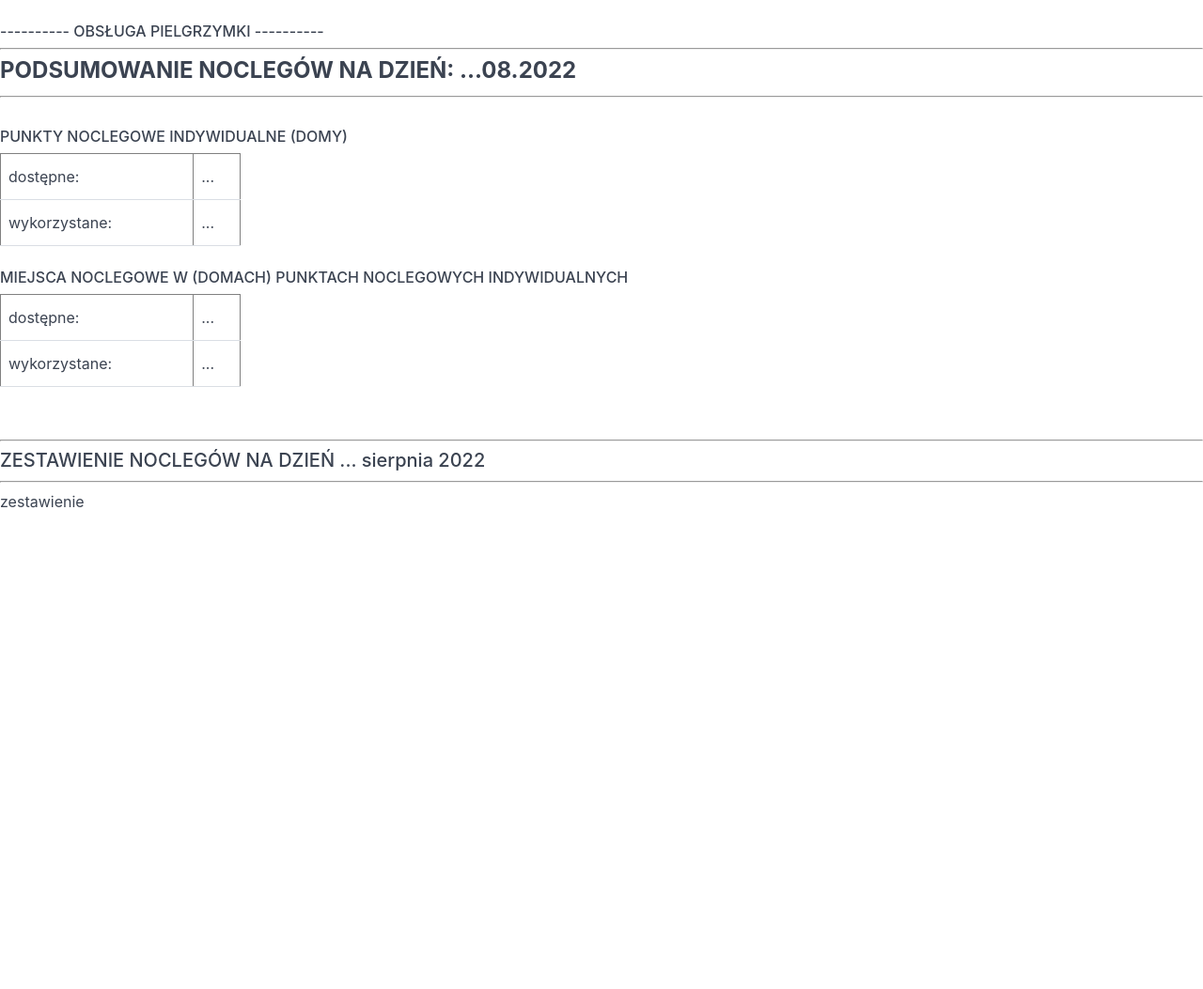
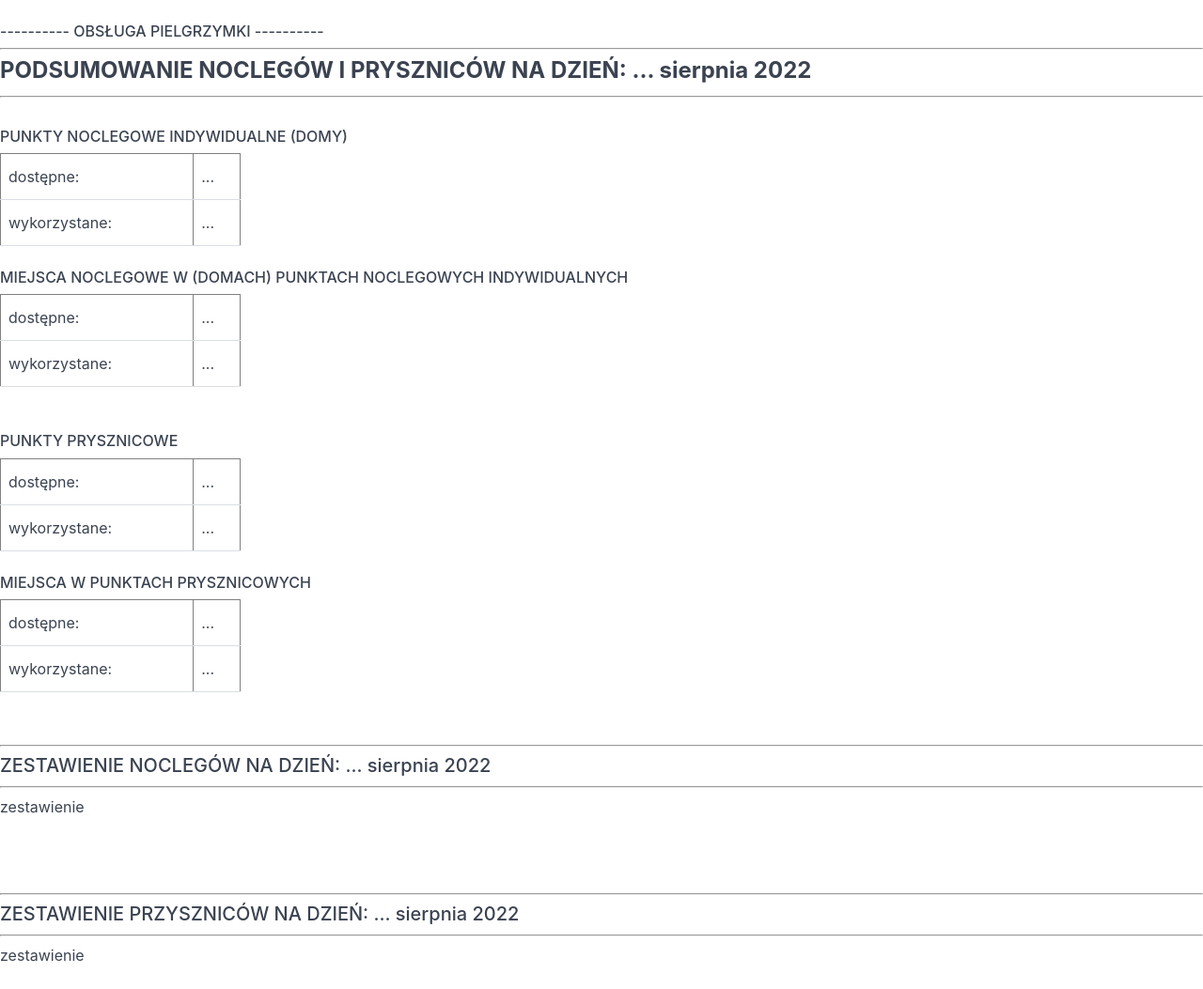
Before and after one commit to BaoZajac/pilgrim_sleep_over, a Flask app: page / in a window 1280 px wide. Shown: the whole page at 94% size. Before the commit the page ends 541 px from the top, so only its background shows below. Run offline with Flask 2, Linux system fonts and the light colour scheme.

Commit message:
do formularza dot. noclegów dodano sleep, shower, comment, dodanie obsługi wyswietlania pryszniców, edycja nagłówka w main.html

```diff
--- a/app.py
+++ b/app.py
@@ -43,10 +43,11 @@ def nocleg():
         house = request.form["house"]
         apartment = request.form["apartment"]
         phone = request.form["phone"]
-        # lista = (last_name, given_name, town, street, house, apartment, phone)
-        # adresy.append(lista)
+        sleep = request.form["sleep"]
+        shower = request.form["shower"]
+        comment = request.form["comment"]
         nocleg_id = int(max(list(data_noclegi.keys()))) + 1
-        data_noclegi[nocleg_id] = last_name, given_name, town, street, house, apartment, phone
+        data_noclegi[nocleg_id] = last_name, given_name, town, street, house, apartment, phone, sleep, shower, comment
         write_db(data_noclegi, "noclegi.json")
     if request.path == '/noclegi/':
         # return redirect(url_for('/noclegi/', data_address=data_address))
--- a/templates/main.html
+++ b/templates/main.html
@@ -11,7 +11,7 @@
     <br />
     <h6>----------    OBSŁUGA PIELGRZYMKI    ----------</h6>
     <hr />
-    <h4><b>PODSUMOWANIE NOCLEGÓW NA DZIEŃ:  ...08.2022</b></h4>
+    <h4><b>PODSUMOWANIE NOCLEGÓW I PRYSZNICÓW NA DZIEŃ:  ... sierpnia 2022</b></h4>
     <hr />
     <br />
     <h6>PUNKTY NOCLEGOWE INDYWIDUALNE (DOMY)</h6>
@@ -37,10 +37,40 @@
                 <td>...</td>
         </tbody>
     </table>
+    <br /><br />
+    <h6>PUNKTY PRYSZNICOWE</h6>
+    <table class="table" style="width: 20%" border>
+        <tbody>
+            <tr>
+                <td>dostępne:</td>
+                <td>...</td>
+            </tr>
+                <td>wykorzystane:</td>
+                <td>...</td>
+        </tbody>
+    </table>
+    <br>
+    <h6>MIEJSCA W PUNKTACH PRYSZNICOWYCH</h6>
+    <table class="table" style="width: 20%" border>
+        <tbody>
+            <tr>
+                <td>dostępne:</td>
+                <td>...</td>
+            </tr>
+                <td>wykorzystane:</td>
+                <td>...</td>
+        </tbody>
+    </table>
     <br />
     <br />
     <hr />
-    <h5>ZESTAWIENIE NOCLEGÓW NA DZIEŃ ... sierpnia 2022</h5>
+    <h5>ZESTAWIENIE NOCLEGÓW NA DZIEŃ: ... sierpnia 2022</h5>
+    <hr />
+    <p>zestawienie</p>
+    <br />
+    <br />
+    <hr />
+    <h5>ZESTAWIENIE PRZYSZNICÓW NA DZIEŃ: ... sierpnia 2022</h5>
     <hr />
     <p>zestawienie</p>
 </body>
```
Also changed, not shown: templates/noclegi.html (+13 -2 lines).
